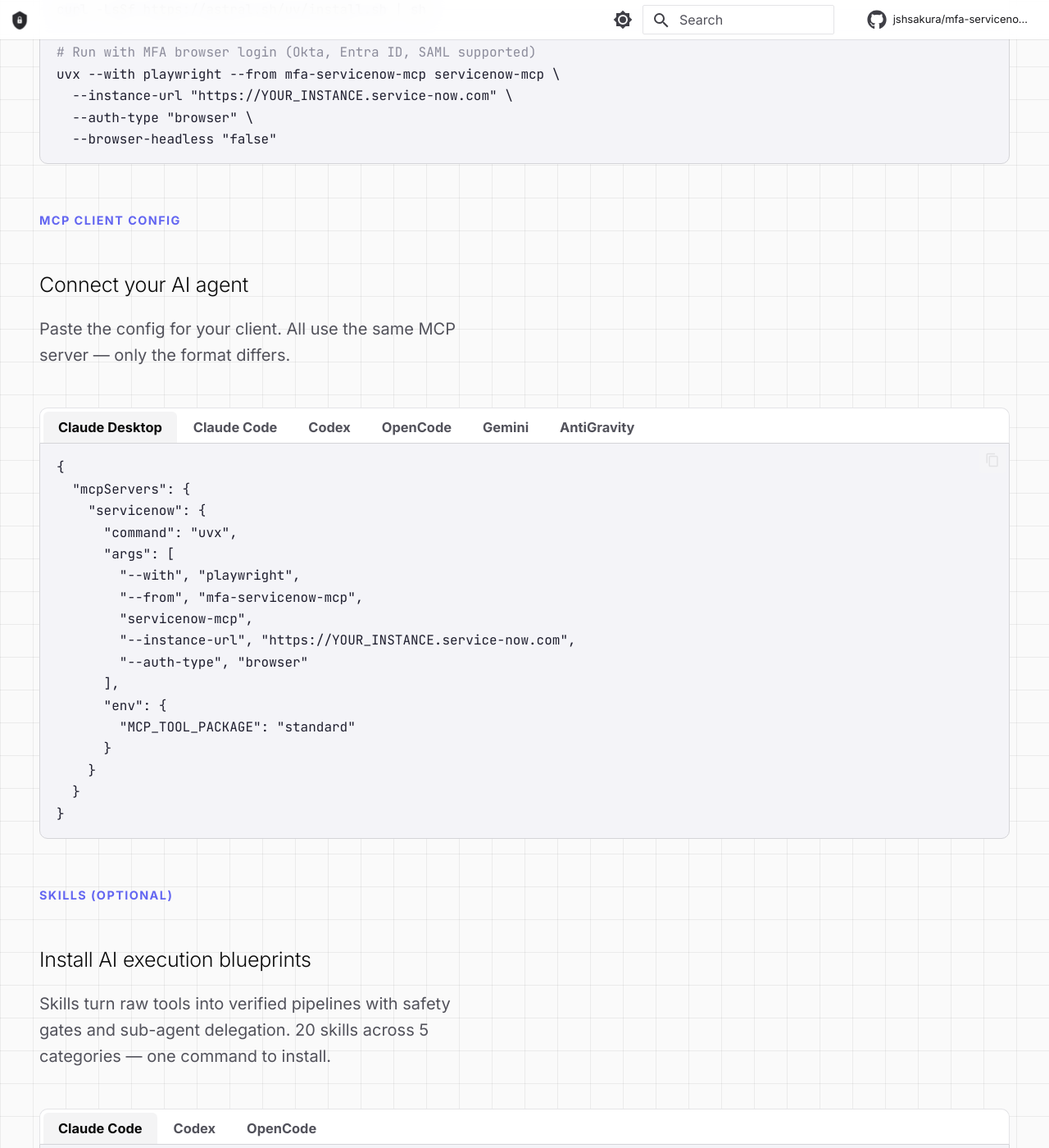
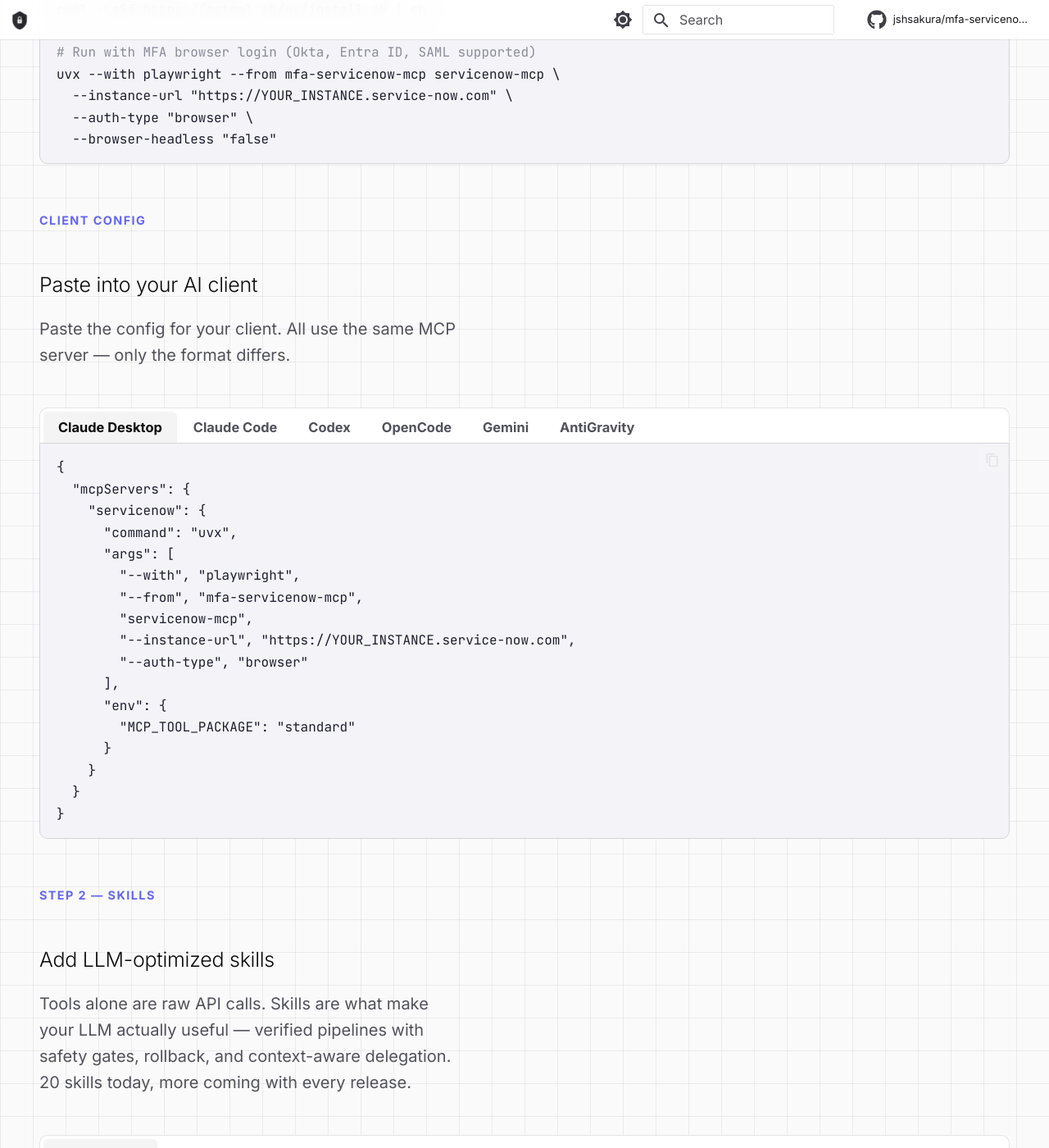
Before and after one commit to jshsakura/mfa-servicenow-mcp, an MkDocs documentation site: the page built from website/docs/index.md, in a window 1280 px wide and 1400 px high, scrolled down 1447 px. Shown: the whole window at 82% size. Built offline with MkDocs 1.6.1 and Material for MkDocs 9.7.7, drawn with Linux system fonts in a browser that asks for light colours; comment, search, counter and statistics services are not loaded; some of the changed text lies outside the part shown.

Commit message:
docs: reframe skills as essential setup, not optional
Landing page:
- Sections renamed to Step 1 (Server) → Client Config → Step 2 (Skills)
- Skills description: "Tools alone are raw API calls. Skills are what
  make your LLM actually useful." + "more coming with every release"

README:
- Same tone shift: "MCP server + skills is the complete setup"
- Skill install commands unified to uvx one-liners
- Added "20 skills today, more coming with every release"

Co-Authored-By: Claude Opus 4.6 (1M context) <noreply@anthropic.com>

```diff
--- a/website/docs/index.md
+++ b/website/docs/index.md
@@ -47,8 +47,8 @@ hide:
 
 <div class="section" id="install" style="padding-top:48px;">
   <div class="section-inner">
-    <span class="section-label">Quick install</span>
-    <h2 class="section-title">Copy, paste, run</h2>
+    <span class="section-label">Step 1 — Server</span>
+    <h2 class="section-title">Install and connect</h2>
     <p class="section-desc">
       Pick your OS. A real Chromium browser opens for MFA/SSO login — Okta, Entra ID, SAML all work out of the box.
     </p>
@@ -116,8 +116,8 @@ servicenow-mcp \
     </div>
 
     <div style="margin-top:56px;">
-      <span class="section-label">MCP client config</span>
-      <h2 class="section-title">Connect your AI agent</h2>
+      <span class="section-label">Client config</span>
+      <h2 class="section-title">Paste into your AI client</h2>
       <p class="section-desc">
         Paste the config for your client. All use the same MCP server — only the format differs.
       </p>
@@ -261,11 +261,12 @@ args = [
     </div>
 
     <div style="margin-top:56px;">
-      <span class="section-label">Skills (optional)</span>
-      <h2 class="section-title">Install AI execution blueprints</h2>
+      <span class="section-label">Step 2 — Skills</span>
+      <h2 class="section-title">Add LLM-optimized skills</h2>
       <p class="section-desc">
-        Skills turn raw tools into verified pipelines with safety gates and sub-agent delegation.
-        20 skills across 5 categories — one command to install.
+        Tools alone are raw API calls. Skills are what make your LLM actually useful —
+        verified pipelines with safety gates, rollback, and context-aware delegation.
+        20 skills today, more coming with every release.
       </p>
     </div>
     <div class="install-block">
```
Also changed, not shown: README.md.
